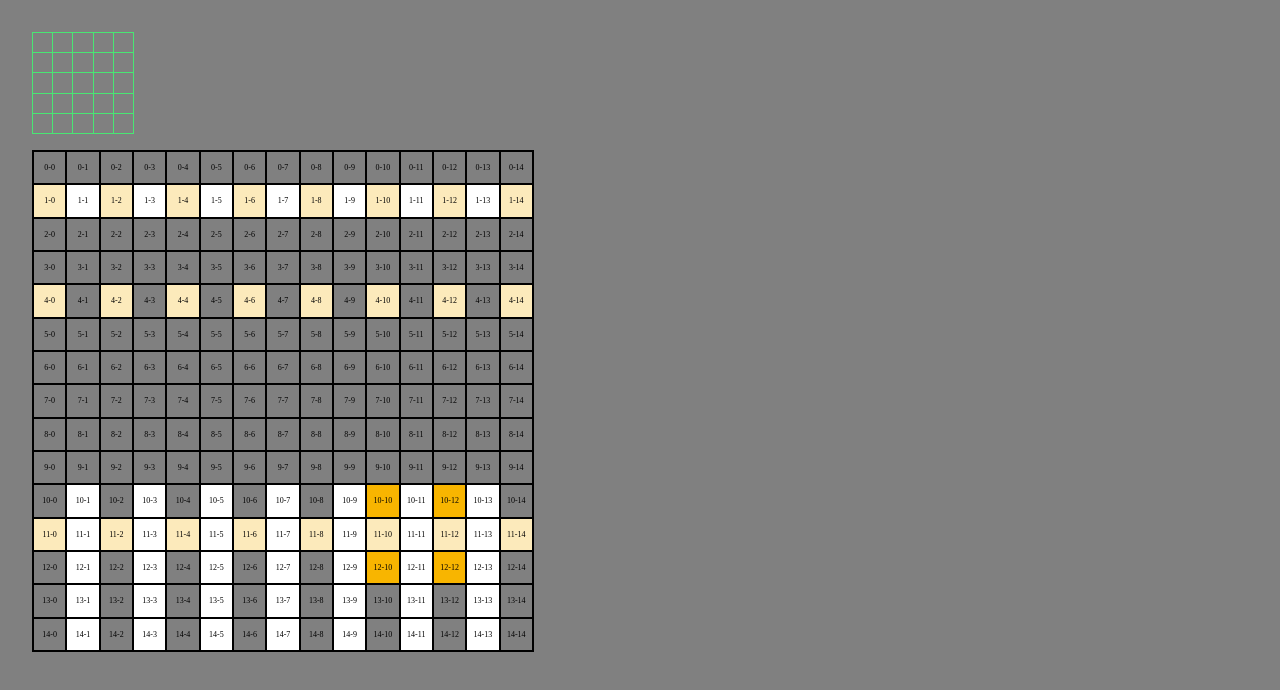
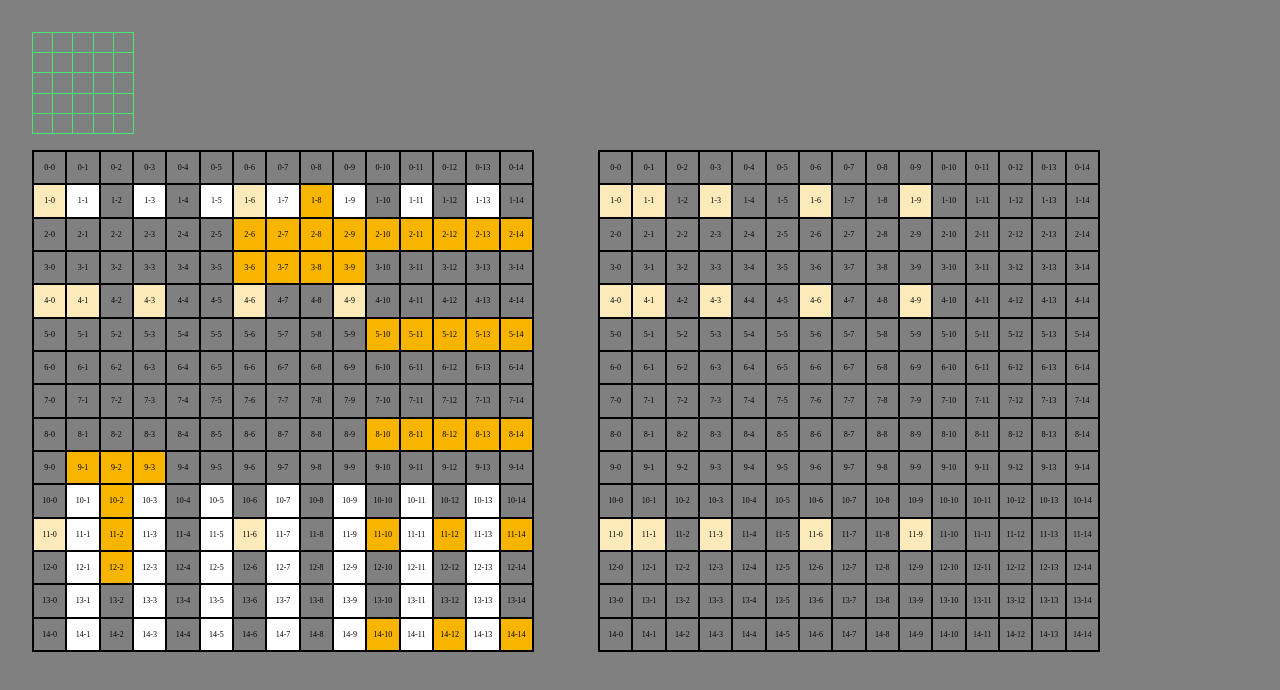
Before and after one commit to phamhongphuc1999/led-caro, a React (Vite) app in the folder packages/caro/: page / in a window 1280 px wide. Shown: the top 690 px of the page. Built offline with nearby package versions, Linux system fonts and the light colour scheme.

Commit message:
fix: animation caro

```diff
--- a/packages/caro/lib/AnimationCaro.tsx
+++ b/packages/caro/lib/AnimationCaro.tsx
@@ -1,29 +1,64 @@
-import { GridCaro } from './GridCaro';
+import { useCallback, useEffect, useState } from 'react';
+import { useAnimatedSquareStyle } from './hooks/useAnimatedSquareStyle';
+import { SimpleGridCaro } from './SimpleGridCaro';
 import { AnimationCaroProps } from './type';
-import { styleMerge } from './utils';
+
+type CounterType = { tick: number; span: number; index: number };
 
 export function AnimationCaro(params: AnimationCaroProps) {
-  const { rows, columns, mode, stickSize, stickColor, borderMode, gridProps, interval } = params;
+  const {
+    rows,
+    columns,
+    mode,
+    stickSize,
+    stickColor,
+    borderMode,
+    squares,
+    gridProps,
+    interval = 1000,
+    ...props
+  } = params;
+  const { style, metadata } = useAnimatedSquareStyle(rows, columns, squares);
+  const [counter, setCounter] = useState<CounterType>({
+    tick: 0,
+    span: metadata.size > 0 ? style[0].span : 0,
+    index: 0,
+  });
 
-  function _gridProps(row: number, column: number) {
-    const _props = gridProps ? gridProps(row, column) : {};
-    return (
-      styleMerge(_props, {
-        className: 'led-caro-animation',
-        style: { transitionDuration: interval ? `${interval}ms` : 'initial' },
-      }) ?? {}
-    );
-  }
+  const _timer = useCallback(() => {
+    setCounter((preValue) => {
+      let _tick = preValue.tick + 1;
+      let _span = preValue.span;
+      let _index = preValue.index;
+      if (_tick >= _span) {
+        _index = _index + 1;
+        if (_index == metadata.size) {
+          _tick = 0;
+          _span = style[0].span;
+          _index = 0;
+        } else _span += style[_index].span;
+      }
+      return { tick: _tick, span: _span, index: _index };
+    });
+  }, [style, metadata.size]);
+
+  useEffect(() => {
+    if (metadata.size == 0) return;
+    const id = setInterval(_timer, interval);
+    return () => clearInterval(id);
+  }, [_timer, interval, metadata.size]);
 
   return (
-    <GridCaro
+    <SimpleGridCaro
+      {...props}
       rows={rows}
       columns={columns}
       mode={mode}
       stickSize={stickSize}
       stickColor={stickColor}
       borderMode={borderMode}
-      gridProps={_gridProps}
+      gridProps={gridProps}
+      squares={style[counter.index].props}
     />
   );
 }
--- a/packages/caro/lib/GridCaro.tsx
+++ b/packages/caro/lib/GridCaro.tsx
@@ -1,15 +1,15 @@
 import { useSquaresStyle } from './hooks/useSquaresStyle';
+import { SimpleGridCaro } from './SimpleGridCaro';
 import './styles/grid-caro.style.css';
 import { GridCaroProps } from './type';
-import { styleMerge } from './utils';
 
 export function GridCaro(params: GridCaroProps) {
   const {
     rows,
     columns,
-    stickSize = 0,
-    stickColor = 'transparent',
-    borderMode = 'normal',
+    stickSize,
+    stickColor,
+    borderMode,
     squares,
     gridProps,
     mode = 'square',
@@ -18,41 +18,16 @@ export function GridCaro(params: GridCaroProps) {
   const styles = useSquaresStyle(rows, columns, squares);
 
   return (
-    <div
-      {...styleMerge(props, {
-        style: {
-          aspectRatio: mode == 'square' ? `${columns / rows}` : 'initial',
-          border:
-            borderMode == 'normal' || borderMode == 'container'
-              ? `${stickSize / 2}px solid ${stickColor}`
-              : '0px',
-        },
-        className: 'led-caro-grid-contain',
-      })}
-    >
-      {new Array(rows).fill(0).map((_, i) => {
-        return (
-          <div key={i} className="led-caro-gird-row">
-            {new Array(columns).fill(0).map((_, j) => {
-              const _baseProps = gridProps ? gridProps(i, j) : {};
-              const _props = styles[`${i}-${j}`];
-
-              return (
-                <div
-                  key={`${i}-${j}`}
-                  {...styleMerge(_baseProps, _props, {
-                    style: {
-                      border:
-                        borderMode == 'normal' ? `${stickSize / 2}px solid ${stickColor}` : '',
-                    },
-                    className: 'led-caro-grid-item',
-                  })}
-                />
-              );
-            })}
-          </div>
-        );
-      })}
-    </div>
+    <SimpleGridCaro
+      {...props}
+      rows={rows}
+      columns={columns}
+      stickSize={stickSize}
+      stickColor={stickColor}
+      borderMode={borderMode}
+      squares={styles}
+      gridProps={gridProps}
+      mode={mode}
+    />
   );
 }
--- /dev/null
+++ b/packages/caro/lib/SimpleGridCaro.tsx
@@ -0,0 +1,55 @@
+import { SimpleGridProps } from './type';
+import { styleMerge } from './utils';
+
+export function SimpleGridCaro(params: SimpleGridProps) {
+  const {
+    rows,
+    columns,
+    stickSize = 0,
+    stickColor = 'transparent',
+    borderMode = 'normal',
+    squares = {},
+    gridProps,
+    mode = 'square',
+    ...props
+  } = params;
+
+  return (
+    <div
+      {...styleMerge(props, {
+        style: {
+          aspectRatio: mode == 'square' ? `${columns / rows}` : 'initial',
+          border:
+            borderMode == 'normal' || borderMode == 'container'
+              ? `${stickSize / 2}px solid ${stickColor}`
+              : '0px',
+        },
+        className: 'led-caro-grid-contain',
+      })}
+    >
+      {new Array(rows).fill(0).map((_, i) => {
+        return (
+          <div key={i} className="led-caro-gird-row">
+            {new Array(columns).fill(0).map((_, j) => {
+              const _baseProps = gridProps ? gridProps(i, j) : {};
+              const _props = squares[`${i}-${j}`];
+
+              return (
+                <div
+                  key={`${i}-${j}`}
+                  {...styleMerge(_baseProps, _props, {
+                    style: {
+                      border:
+                        borderMode == 'normal' ? `${stickSize / 2}px solid ${stickColor}` : '',
+                    },
+                    className: 'led-caro-grid-item',
+                  })}
+                />
+              );
+            })}
+          </div>
+        );
+      })}
+    </div>
+  );
+}
--- a/packages/caro/lib/hooks/useAnimatedSquareStyle.ts
+++ b/packages/caro/lib/hooks/useAnimatedSquareStyle.ts
@@ -1,3 +1,23 @@
-export function useAnimatedSquareStyle() {
-  return;
+import { AnimatedSquareStyleType, SimpleAnimatedSquareStyleType } from 'lib/type';
+import { useMemo } from 'react';
+import { makeSquaresStyle } from './useSquaresStyle';
+
+export function useAnimatedSquareStyle(
+  rows: number,
+  columns: number,
+  squares?: Array<AnimatedSquareStyleType>,
+) {
+  const data = useMemo(() => {
+    const _squares = squares ?? [];
+    const result: Array<SimpleAnimatedSquareStyleType> = [];
+    for (const animatedSquare of _squares) {
+      const span = animatedSquare.span ?? 1;
+      const props = animatedSquare.props;
+      const partResult = makeSquaresStyle(rows, columns, props);
+      result.push({ span, props: partResult });
+    }
+    return { style: result, metadata: { size: result.length } };
+  }, [rows, columns, squares]);
+
+  return data;
 }
--- a/packages/caro/lib/hooks/useSquaresStyle.ts
+++ b/packages/caro/lib/hooks/useSquaresStyle.ts
@@ -1,47 +1,15 @@
-import { styleMerge } from 'lib/utils';
+import { isBase, styleMerge } from 'lib/utils';
 import { useMemo } from 'react';
-import {
-  BaseSquareStyleType,
-  CoreSquareStyleType,
-  SimpleSquareStyleType,
-  SquareStyleType,
-} from '../type';
-
-function isAnd(position: number, style: CoreSquareStyleType): boolean {
-  if (style.$e && position != style.$e) return false;
-  if (style.$gt && style.$gt >= position) return false;
-  if (style.$gte && style.$gte > position) return false;
-  if (style.$lt && style.$lt <= position) return false;
-  if (style.$lte && style.$lte < position) return false;
-  if (style.even && position % 2 == 1) return false;
-  if (style.odd && position % 2 == 0) return false;
-  if (style.$regex && !style.$regex.test(position.toString())) return false;
-  return true;
-}
-
-function isOr(position: number, styles: Array<CoreSquareStyleType>): boolean {
-  for (const style of styles) {
-    if (isAnd(position, style)) return true;
-  }
-  return false;
-}
-
-function isBase(position: number, style?: BaseSquareStyleType): boolean {
-  if (style) {
-    const _isAnd = isAnd(position, style);
-    const _isOr = style.$or ? isOr(position, style.$or) : true;
-    return _isAnd && _isOr;
-  } else return true;
-}
+import { SimpleSquareStyleType, SquareStyleType } from '../type';
 
 export function makeSquareStyle(
   rows: number,
   columns: number,
-  style: SquareStyleType,
+  square: SquareStyleType,
 ): SimpleSquareStyleType {
-  const _xAxis = style.xAxis;
-  const _yAxis = style.yAxis;
-  const _props = style.props;
+  const _xAxis = square.xAxis;
+  const _yAxis = square.yAxis;
+  const _props = square.props;
   const result: SimpleSquareStyleType = {};
   for (let row = 0; row < rows; row++) {
     for (let column = 0; column < columns; column++) {
@@ -51,18 +19,33 @@ export function makeSquareStyle(
         result[`${row}-${column}`] = styleMerge(result[`${row}-${column}`], _props);
     }
   }
+  const $or = square.$or;
+  if ($or) {
+    for (const location of $or) {
+      const xAxis = location.xAxis;
+      const yAxis = location.yAxis;
+      for (let row = 0; row < rows; row++) {
+        for (let column = 0; column < columns; column++) {
+          const isXOk = isBase(row, xAxis);
+          const isYOk = isBase(column, yAxis);
+          if (isXOk && isYOk)
+            result[`${row}-${column}`] = styleMerge(result[`${row}-${column}`], _props);
+        }
+      }
+    }
+  }
   return result;
 }
 
 export function makeSquaresStyle(
   rows: number,
   columns: number,
-  styles?: Array<SquareStyleType>,
+  squares?: Array<SquareStyleType>,
 ): SimpleSquareStyleType {
-  if (styles) {
+  if (squares) {
     const result: Array<SimpleSquareStyleType> = [];
-    for (const style of styles) {
-      result.push(makeSquareStyle(rows, columns, style));
+    for (const square of squares) {
+      result.push(makeSquareStyle(rows, columns, square));
     }
     return styleMerge(...result) ?? {};
   } else return {};
@@ -71,9 +54,9 @@ export function makeSquaresStyle(
 export function useSquaresStyle(
   rows: number,
   columns: number,
-  squareStyle?: Array<SquareStyleType>,
+  squares?: Array<SquareStyleType>,
 ): SimpleSquareStyleType {
   return useMemo(() => {
-    return makeSquaresStyle(rows, columns, squareStyle);
-  }, [rows, columns, squareStyle]);
+    return makeSquaresStyle(rows, columns, squares);
+  }, [rows, columns, squares]);
 }
--- a/packages/caro/lib/index.ts
+++ b/packages/caro/lib/index.ts
@@ -3,5 +3,6 @@ export { BasicCaro } from './BasicCaro';
 export { GridCaro } from './GridCaro';
 export { useAnimatedSquareStyle } from './hooks/useAnimatedSquareStyle';
 export { makeSquareStyle, makeSquaresStyle, useSquaresStyle } from './hooks/useSquaresStyle';
+export { SimpleGridCaro } from './SimpleGridCaro';
 export * from './type';
 export * from './utils';
--- a/packages/caro/lib/styles/grid-caro.style.css
+++ b/packages/caro/lib/styles/grid-caro.style.css
@@ -18,8 +18,3 @@
   overflow: hidden;
   box-sizing: border-box;
 }
-.led-caro-animation {
-  transition-property: all;
-  transition-timing-function: cubic-bezier(0.4, 0, 0.2, 1);
-  transition-duration: 1000ms;
-}
--- a/packages/caro/lib/utils.ts
+++ b/packages/caro/lib/utils.ts
@@ -1,4 +1,35 @@
 /* eslint-disable @typescript-eslint/no-explicit-any */
+import { BaseSquareStyleType, CoreSquareStyleType } from './type';
+
+function isAnd(position: number, style: CoreSquareStyleType): boolean {
+  if (style.$eq && position != style.$eq) return false;
+  if (style.$gt && style.$gt >= position) return false;
+  if (style.$gte && style.$gte > position) return false;
+  if (style.$lt && style.$lt <= position) return false;
+  if (style.$lte && style.$lte < position) return false;
+  if (style.$in && !style.$in.includes(position)) return false;
+  if (style.$mod) {
+    const [divisor, remainder] = style.$mod;
+    if (position % divisor != remainder) return false;
+  }
+  if (style.$regex && !style.$regex.test(position.toString())) return false;
+  return true;
+}
+
+function isOr(position: number, styles: Array<CoreSquareStyleType>): boolean {
+  for (const style of styles) {
+    if (isAnd(position, style)) return true;
+  }
+  return false;
+}
+
+export function isBase(position: number, style?: BaseSquareStyleType): boolean {
+  if (style) {
+    const _isAnd = isAnd(position, style);
+    const _isOr = style.$or ? isOr(position, style.$or) : true;
+    return _isAnd && _isOr;
+  } else return true;
+}
 
 function isObject(item: any): boolean {
   return item !== null && typeof item === 'object' && !Array.isArray(item);
--- a/packages/caro/src/App.tsx
+++ b/packages/caro/src/App.tsx
@@ -1,3 +1,4 @@
+import { AnimationCaro } from 'lib/AnimationCaro';
 import { BasicCaro } from 'lib/BasicCaro';
 import { GridCaro } from 'lib/GridCaro';
 import './app.style.css';
@@ -19,16 +20,69 @@ export function App() {
           columns={15}
           squares={[
             {
-              xAxis: { $gt: 9, $lte: 12 },
-              yAxis: { $gte: 10, $lte: 13 },
+              xAxis: { $gte: 9, $lte: 12 },
+              yAxis: { $gte: 1, $lte: 3 },
+              $or: [
+                { xAxis: { $gte: 1, $lte: 3 }, yAxis: { $gte: 6, $lte: 9 } },
+                { xAxis: { $mod: [3, 2] }, yAxis: { $gte: 10, $lte: 15 } },
+              ],
               props: { className: 'grid-item1' },
             },
             {
-              xAxis: { $or: [{ $e: 1 }, { $e: 4 }, { $e: 11 }] },
-              yAxis: { even: true },
+              xAxis: { $or: [{ $eq: 1 }, { $eq: 4 }, { $eq: 11 }] },
+              yAxis: { $in: [0, 1, 3, 6, 9] },
               props: { className: 'grid-item2' },
             },
-            { xAxis: { $regex: /1{1}/ }, yAxis: { odd: true }, props: { className: 'grid-item3' } },
+            {
+              xAxis: { $regex: /1{1}/ },
+              yAxis: { $mod: [2, 1] },
+              props: { className: 'grid-item3' },
+            },
+          ]}
+        />
+        <AnimationCaro
+          stickColor="black"
+          stickSize={1}
+          style={{ width: '500px' }}
+          gridProps={(i, j) => ({
+            children: <p style={{ fontSize: '8px' }}>{`${i}-${j}`}</p>,
+            style: { display: 'flex', justifyContent: 'center', alignItems: 'center' },
+          })}
+          rows={15}
+          columns={15}
+          squares={[
+            {
+              props: [
+                {
+                  xAxis: { $gte: 9, $lte: 12 },
+                  yAxis: { $gte: 1, $lte: 3 },
+                  $or: [
+                    { xAxis: { $gte: 1, $lte: 3 }, yAxis: { $gte: 6, $lte: 9 } },
+                    { xAxis: { $mod: [3, 2] }, yAxis: { $gte: 10, $lte: 15 } },
+                  ],
+                  props: { className: 'grid-item1' },
+                },
+              ],
+            },
+            {
+              span: 2,
+              props: [
+                {
+                  xAxis: { $or: [{ $eq: 1 }, { $eq: 4 }, { $eq: 11 }] },
+                  yAxis: { $in: [0, 1, 3, 6, 9] },
+                  props: { className: 'grid-item2' },
+                },
+              ],
+            },
+            {
+              props: [
+                {
+                  xAxis: { $regex: /1{1}/ },
+                  yAxis: { $mod: [2, 1] },
+                  props: { className: 'grid-item3' },
+                },
+              ],
+            },
           ]}
         />
       </div>
```
Also changed, not shown: packages/caro/lib/type.ts (+16 -8 lines), 1 other file (tests, documents, lock files or other folders).
